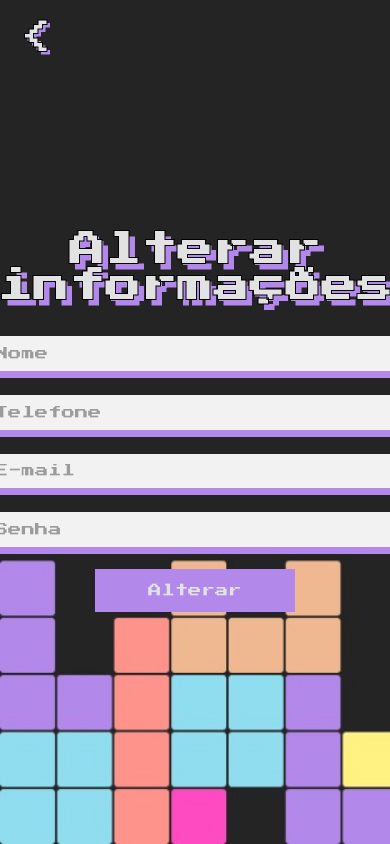
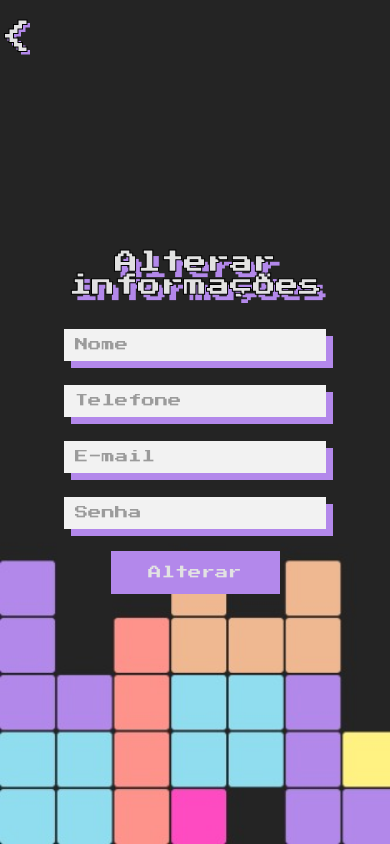
Before and after one commit to satoshi-eric/Capitetris, a PHP site: page /alteracao.html in a window 390 px wide; the page is wider, and only the part inside the window is pictured. Run offline with PHP 8.4, Linux system fonts and the light colour scheme.

Commit message:
Update alterar.css

```diff
--- a/Projeto/css/alterar.css
+++ b/Projeto/css/alterar.css
@@ -82,9 +82,9 @@ input[type="text"],input[type="tel"],input[type="email"],input[type="password"]
     background: #f2f2f2;
     box-shadow: 7px 7px 0px #b388eb;
     border: none;
-    width: 30em;
-    height: 2.6em;
-    padding: 0 0.8em 0 0.8em;
+    width: 70%;
+    height: 40px;
+    padding: 0 0.8em;
     margin: 12px 0px;
     outline: none;
 }
@@ -92,3 +92,25 @@ input[type="text"],input[type="tel"],input[type="email"],input[type="password"]
 input::placeholder {
     color: rgb(155, 155, 155);
 }
+
+@media (max-width: 575.98px) {
+    form {
+        width: 400px;
+    }
+
+    .container >form input[type="submit"]{
+        width: 169px;
+    }
+
+    input[type="text"],input[type="tel"],input[type="email"],input[type="password"] {
+        width: 60%!important;
+        height: 32px;
+    }
+
+    .container a.voltar {
+        margin-left: 0%!important;
+    }
+    .container h1 {
+        font-size: 23px;
+    }
+}
```
